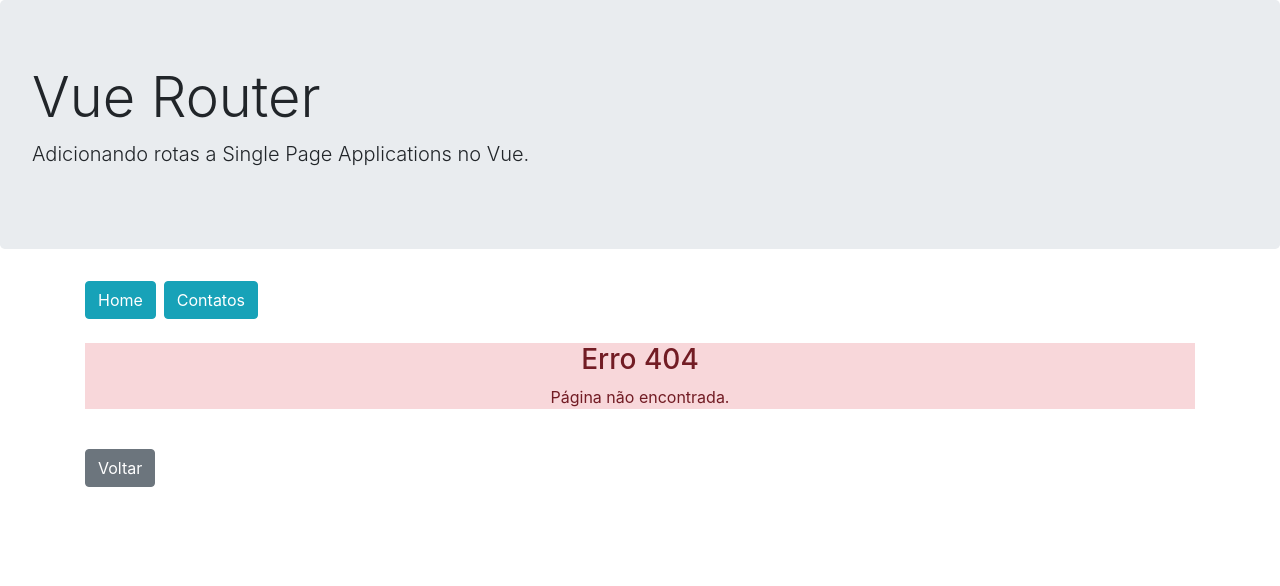
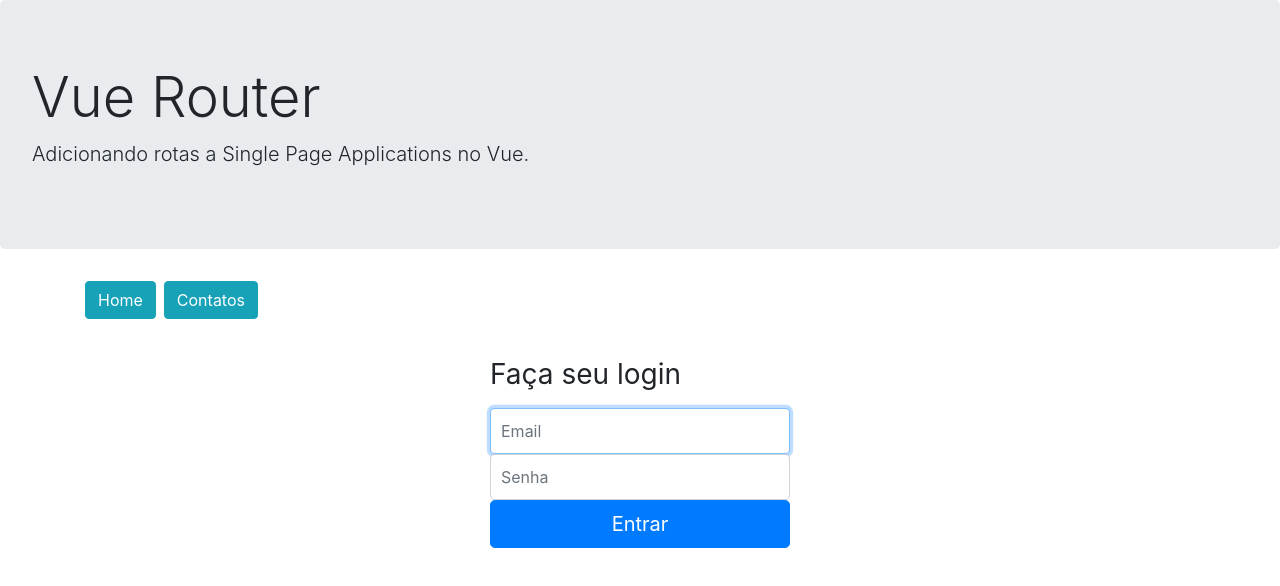
Before and after one commit to luanacassiaf/vuejs-course, a Vue app in the folder Vue Router/vue-routes/: page /login in a window 1280 px wide. Before the commit this address had no page. Shown: the top 586 px of the page. Built offline with nearby package versions, Linux system fonts and the light colour scheme.

Commit message:
Meta fields e transition

```diff
--- a/Vue Router/vue-routes/src/App.vue
+++ b/Vue Router/vue-routes/src/App.vue
@@ -12,7 +12,23 @@
       <router-link :to="{ path: '/contatos' }" class="btn btn-info mb-4 mr-2">
         Contatos
       </router-link>
-      <router-view></router-view>
+
+      <transition name="slide" mode="out-in">
+        <router-view></router-view>
+      </transition>
     </div>
   </div>
 </template>
+
+<style scoped>
+.slide-enter,
+.slide-leave-to {
+  transform: translateX(-50px);
+  opacity: 0;
+}
+
+.slide-enter-active,
+.slide-leave-active {
+  transition: all 0.3s;
+}
+</style>
--- /dev/null
+++ b/Vue Router/vue-routes/src/event-bus.js
@@ -0,0 +1,12 @@
+import Vue from 'vue'
+
+export default new Vue({
+	data: {
+		autenticado: false
+	},
+	created() {
+		this.$on('autenticar', (autenticado) => {
+			this.autenticado = autenticado
+		})
+	}
+});
--- a/Vue Router/vue-routes/src/router.js
+++ b/Vue Router/vue-routes/src/router.js
@@ -8,6 +8,8 @@
 import Erro404Contato from './views/contatos/Erro404Contato.vue'
 import Erro404 from './views/Erro404.vue'
 import Home from './views/Home.vue'
+import Login from './views/login/Login.vue'
+import EventBus from './event-bus'
 
 Vue.use(VueRouter)
 const extractParamId = route => ({ id: +route.params.id })
@@ -35,14 +37,17 @@
           path: ':id(\\d+)/editar/:opcional?',
           // path: ':id(\\d+)/editar/:zeroOuMais*',
           // path: ':id(\\d+)/editar/:umOuMais+',
+          alias: ':id(\\d+)/alterar',
+          meta: { authRequired: true },
           beforeEnter(to, from, next) {
             console.log('beforeEnter')
-            if (to.query.autenticado === 'true') {
-              return next()
-            }
-            next('/contatos')
+            // next() ou next(true) - continuar
+            // next(false) - bloquear
+            // next('/contatos') ou next({name: 'contatos'}) - redirecionar
+            // next(new Error(`Permissões insuficientes para acessar o recurso ${to.fullPath}`));
+            // next() apenas em beforeRouteEnter permite acessar a instância vue
+            next()
           },
-          alias: ':id(\\d+)/alterar',
           components: {
             default: ContatoEditar,
             'contato-detalhes': ContatoDetalhes
@@ -58,6 +63,7 @@
     },
     { path: '/home', component: Home },
     // { path: '/', redirect: {name: 'contatos'} }
+    { path: '/login', component: Login },
     {
       path: '/', redirect: () => {
         // return '/contatos',
@@ -70,6 +76,22 @@
 
 router.beforeEach((to, from, next) => {
   console.log('beforeEach')
+  console.log('Requer autenticação: ', to.meta.authRequired)
+  const authenticated = EventBus.autenticado
+  if (to.matched.some(rota => rota.meta.authRequired)) {
+    if (!authenticated) {
+      next({
+        path: '/login',
+        query: { redirecionar: to.fullPath }
+      })
+      return
+    }
+  }
+  next()
+})
+
+router.beforeResolve((to, from, next) => {
+  console.log('beforeResolve')
   next()
 })
 
@@ -77,4 +99,8 @@
   console.log('afterEach')
 })
 
+router.onError(err => {
+  console.log(err)
+})
+
 export default router
--- a/Vue Router/vue-routes/src/views/contatos/ContatoDetalhes.vue
+++ b/Vue Router/vue-routes/src/views/contatos/ContatoDetalhes.vue
@@ -1,6 +1,7 @@
 <template>
   <div>
     <h3 class="font-weight-light">Detalhes sobre o contato {{ id }}</h3>
+    <p>Parâmetros: {{ params }}</p>
     <router-link :to="`/contatos/${id}/editar`" class="btn btn-primary">
       Editar
     </router-link>
@@ -14,6 +15,16 @@
       type: Number,
       required: true,
     },
+  },
+  data() {
+    return {
+      params: this.$route.params,
+    };
+  },
+  beforeRouteUpdate(to, from, next) {
+    console.log("beforeRouteUpdate");
+    this.params = to.params;
+    next();
   },
   // data() {
   //   return {
@@ -29,8 +40,5 @@
   //   this.id = to.params.id;
   //   next();
   // },
-  created() {
-    console.log("Parâmetros da rota: ", this.$props);
-  },
 };
 </script>
--- a/Vue Router/vue-routes/src/views/contatos/ContatoEditar.vue
+++ b/Vue Router/vue-routes/src/views/contatos/ContatoEditar.vue
@@ -10,8 +10,25 @@
 <script>
 export default {
   props: ["id"],
-  created() {
-    console.log(this.$route.params);
+  data() {
+    return {
+      curso: "Curso de VueJS",
+    };
+  },
+  beforeRouteEnter(to, from, next) {
+    console.log("beforeRouteEnter");
+    // if (to.query.autenticado === "true") {
+    //   return next((vm) => {
+    //     console.log(vm.curso);
+    //   });
+    // }
+    // next("/contatos");
+    next();
+  },
+  beforeRouteLeave(to, from, next) {
+    console.log("beforeRouteLeave");
+    const confirmar = window.confirm("Deseja realmente sair?");
+    next(confirmar);
   },
 };
 </script>
--- /dev/null
+++ b/Vue Router/vue-routes/src/views/login/Login.vue
@@ -0,0 +1,79 @@
+<template>
+  <form class="form-signin" @submit.prevent="entrar">
+    <h1 class="h3 mb-3 font-weight-normal">Faça seu login</h1>
+    <label class="sr-only">Email</label>
+    <input
+      type="email"
+      class="form-control"
+      placeholder="Email"
+      required
+      autofocus
+      v-model="usuario.email"
+    />
+    <label class="sr-only">Senha</label>
+    <input
+      type="passoword"
+      class="form-control"
+      placeholder="Senha"
+      required
+      v-model="usuario.senha"
+    />
+    <button class="btn btn-lg btn-primary btn-block" type="submit">
+      Entrar
+    </button>
+    <div class="alert alert-danger mt-3" v-if="mensagem">{{ mensagem }}</div>
+  </form>
+</template>
+
+<script>
+import EventBus from "./../../event-bus.js";
+
+export default {
+  data() {
+    return {
+      usuario: {
+        email: "",
+        senha: "",
+      },
+      mensagem: "",
+    };
+  },
+  methods: {
+    entrar() {
+      if (
+        this.usuario.email === "luana@email.com" &&
+        this.usuario.senha === "1234"
+      ) {
+        EventBus.$emit("autenticar", true);
+        const destino = this.$route.query.redirecionar || "/contatos";
+        this.$router.push(destino);
+        return;
+      }
+      this.mensagem = "Dados incorretos";
+      setTimeout(() => (this.mensagem = ""), 3000);
+    },
+  },
+};
+</script>
+
+
+<style scoped>
+.form-signin {
+  width: 100%;
+  max-width: 330px;
+  padding: 15px;
+  margin: auto;
+}
+
+.form-signin .checkbox {
+  font-weight: 400;
+}
+
+.form-signin .form-control {
+  position: relative;
+  box-sizing: border-box;
+  height: auto;
+  padding: 10px;
+  font-size: 16px;
+}
+</style>
```
